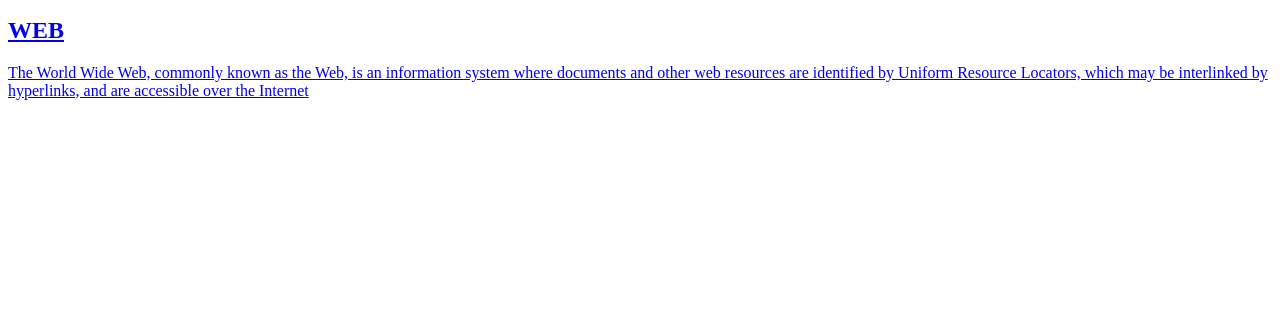
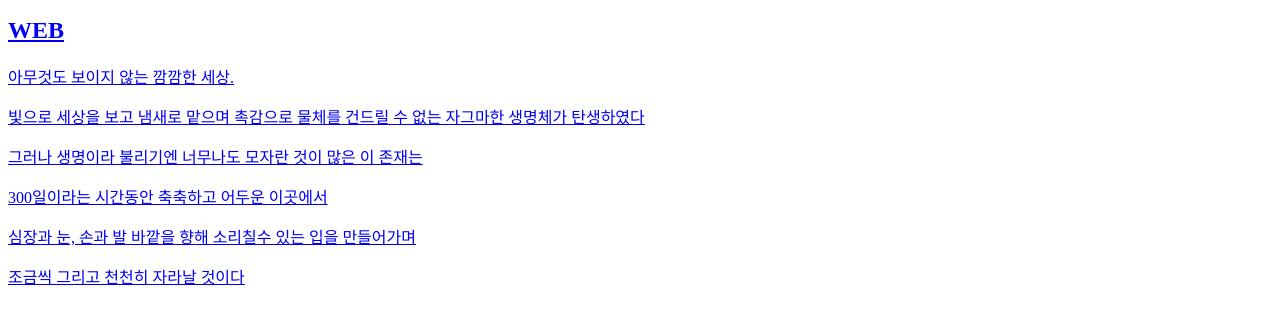
Before and after one commit to tan-lee/my-first-website, a plain HTML site: page index.html in a window 1280 px wide. Shown: the part 137-460 px from the top of the page. Drawn offline with Linux system fonts and the light colour scheme.

Commit message:
Update index.html

```diff
--- a/index.html
+++ b/index.html
@@ -1,7 +1,7 @@
 <!doctype html>
 <html>
 <head>
-  <title>WEB1 - Hello</title>
+  <title>코코의 세상밖으로</title>
   <meta charset="utf-8">
 </head>
 <body>
@@ -12,4 +12,9 @@
     <li><A href="3.html">JAVASCRIPT</li>
   </ol>
   <h2>WEB</h2>
-  <P>The World Wide Web, commonly known as the Web, is an information system where documents and other web resources are identified by Uniform Resource Locators, which may be interlinked by hyperlinks, and are accessible over the Internet</P>
+  <p>아무것도 보이지 않는 깜깜한 세상.</p>
+  <p>빛으로 세상을 보고 냄새로 맡으며 촉감으로 물체를 건드릴 수 없는 자그마한 생명체가 탄생하였다</p>
+  <p>그러나 생명이라 불리기엔 너무나도 모자란 것이 많은 이 존재는</p>
+  <p>300일이라는 시간동안 축축하고 어두운 이곳에서</p>
+  <p>심장과 눈, 손과 발 바깥을 향해 소리칠수 있는 입을 만들어가며</p>
+  <p>조금씩 그리고 천천히 자라날 것이다</p>
```
